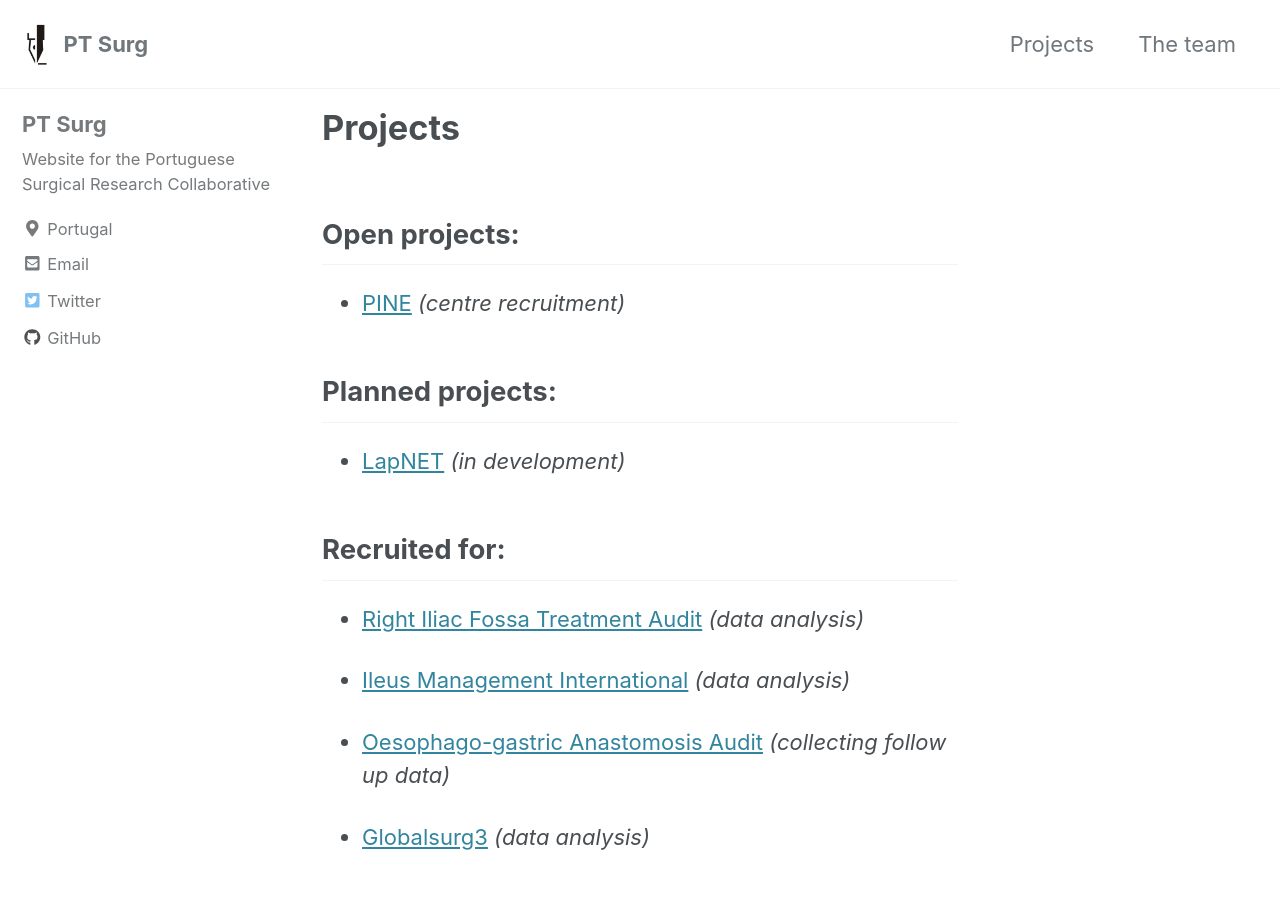
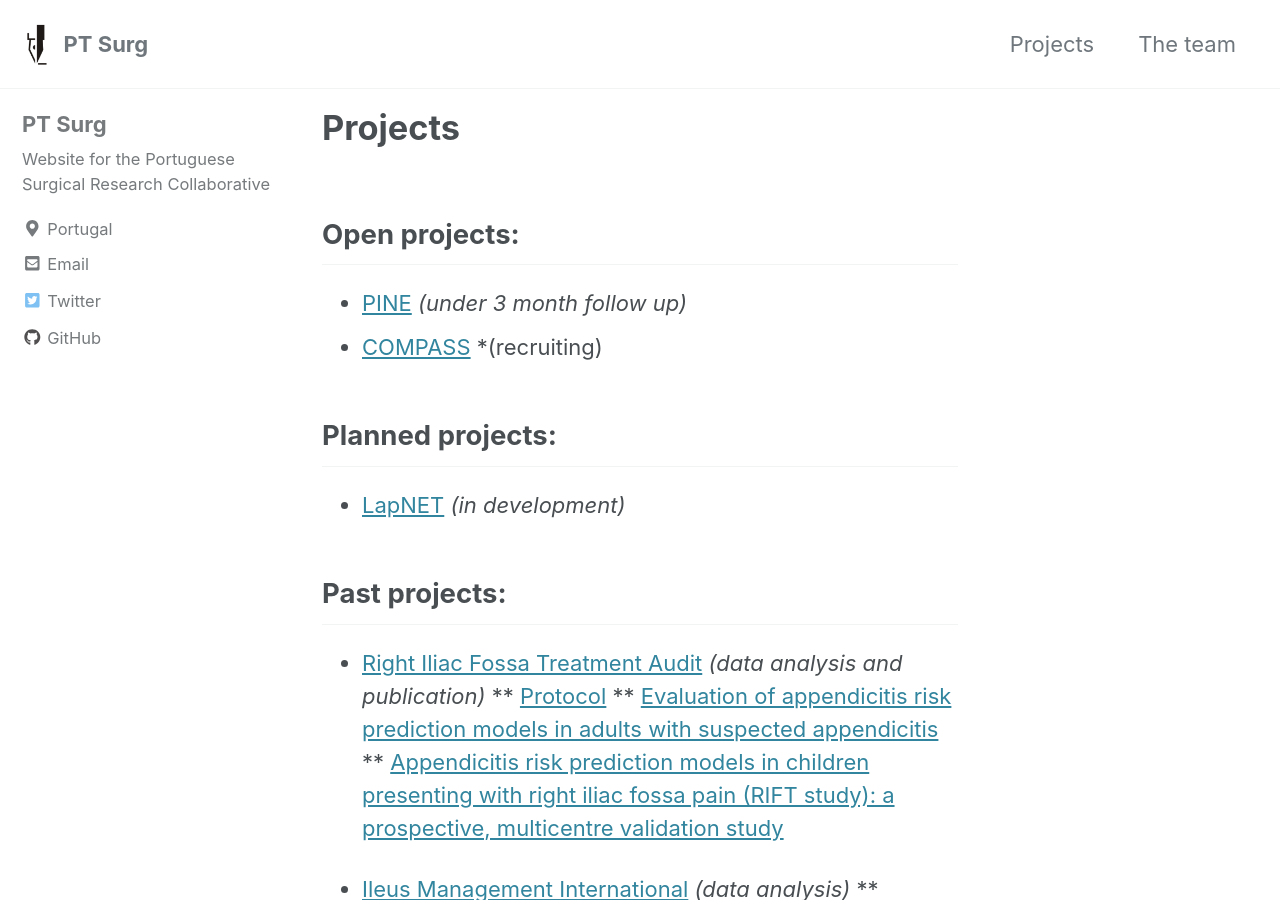
Before and after one commit to asampaiosoares/ptsurg.github.io, a Jekyll site: the page built from _pages/projects.md, in a window 1280 px wide and 900 px high. Built offline with Jekyll 4.4.1, drawn with Linux system fonts in a browser that asks for light colours; cached includes are drawn as plain includes; nearby versions of some CDN libraries; some of the changed text lies outside the part shown.

Commit message:
project update

```diff
--- a/_pages/projects.md
+++ b/_pages/projects.md
@@ -4,20 +4,26 @@ permalink: /projects/
 ---
 ## Open projects:
 
-* [PINE](http://ptsurg.org/pine/) *(centre recruitment)*
-
+* [PINE](http://ptsurg.org/pine/) *(under 3 month follow up)*
+* [COMPASS](http://eurosurg.org/compass-study-hub/) *(recruiting)
 
 ## Planned projects:
 
 * [LapNET](http://ptsurg.org/lapnet/) *(in development)*
 
-## Recruited for:
-* [Right Iliac Fossa Treatment Audit](http://wmresearch.org.uk/studies/) *(data analysis)*
+## Past projects:
+* [Right Iliac Fossa Treatment Audit](http://wmresearch.org.uk/studies/) *(data analysis and publication)*
+** [Protocol](https://bmjopen.bmj.com/content/8/1/e017574)
+** [Evaluation of appendicitis risk prediction models in adults with suspected appendicitis](https://bjssjournals.onlinelibrary.wiley.com/doi/10.1002/bjs.11440)
+** [Appendicitis risk prediction models in children presenting with right iliac fossa pain (RIFT study): a prospective, multicentre validation study](https://doi.org/10.1016/S2352-4642(20)30006-7)
 
 * [Ileus Management International](http://eurosurg.org/imagine-hub/) *(data analysis)*
+** [Protocol](https://onlinelibrary.wiley.com/doi/abs/10.1111/codi.13976)
+** [Safety and efficacy of non‐steroidal anti‐inflammatory drugs to reduce ileus after colorectal surgery](https://doi.org/10.1002/bjs.11326)
+** [Safety of hospital discharge before return of bowel function after elective colorectal surgery](https://bjssjournals.onlinelibrary.wiley.com/doi/abs/10.1002/bjs.11422)
 
-
-* [Oesophago-gastric Anastomosis Audit](https://www.ogaa.org.uk/) *(collecting follow up data)*
+* [Oesophago-gastric Anastomosis Audit](https://www.ogaa.org.uk/) *(data analysis)*
+**[International Variation in Surgical Practices in Units Performing Oesophagectomy for Oesophageal Cancer: A Unit Survey from the Oesophago-Gastric Anastomosis Audit (OGAA)](https://link.springer.com/article/10.1007%2Fs00268-019-05080-1)
 
 * [Globalsurg3](https://globalsurg.org/projects/cohort-studies/globalsurg-3/) *(data analysis)*
 
```
Also changed, not shown: _pages/pine.md (+1 -1 lines).
